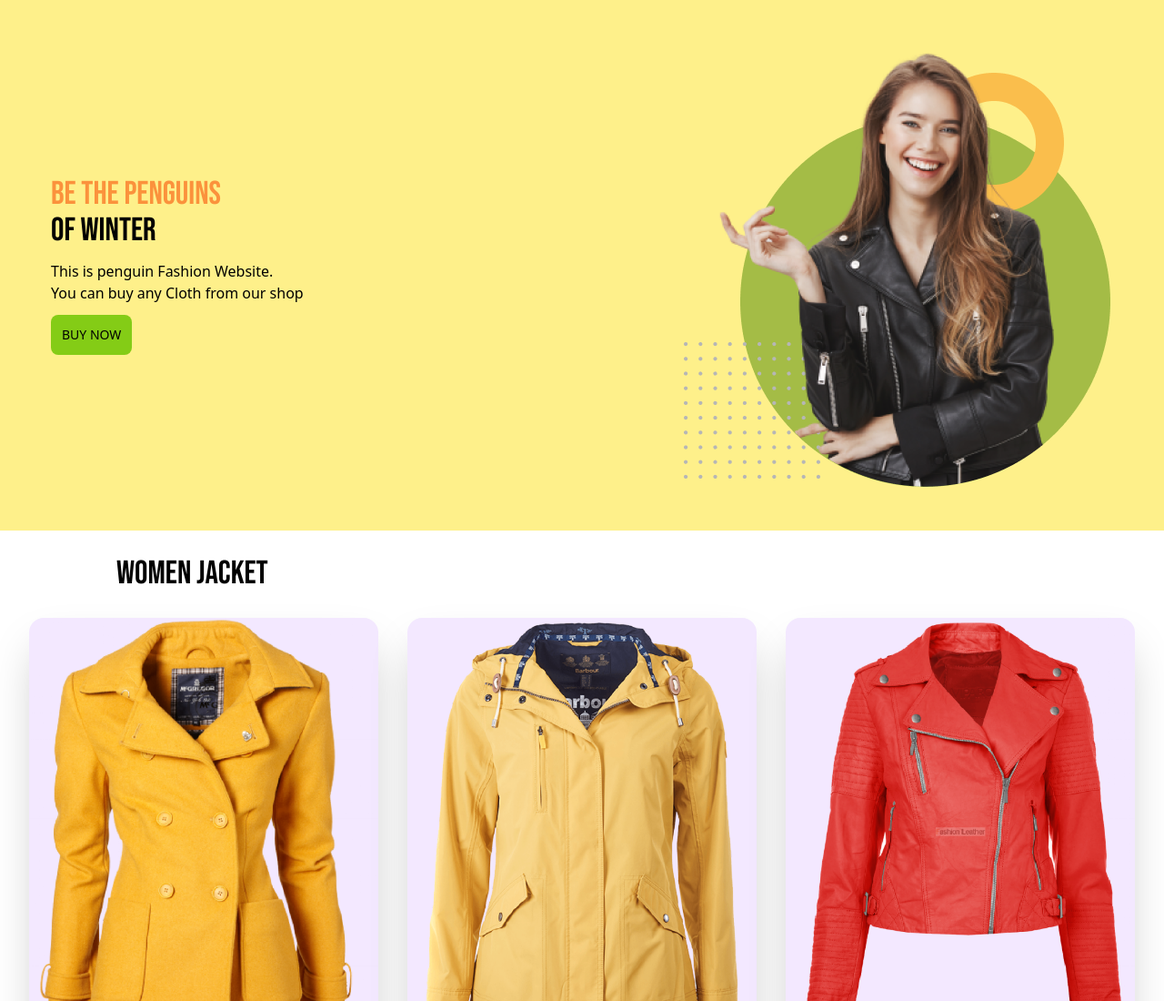
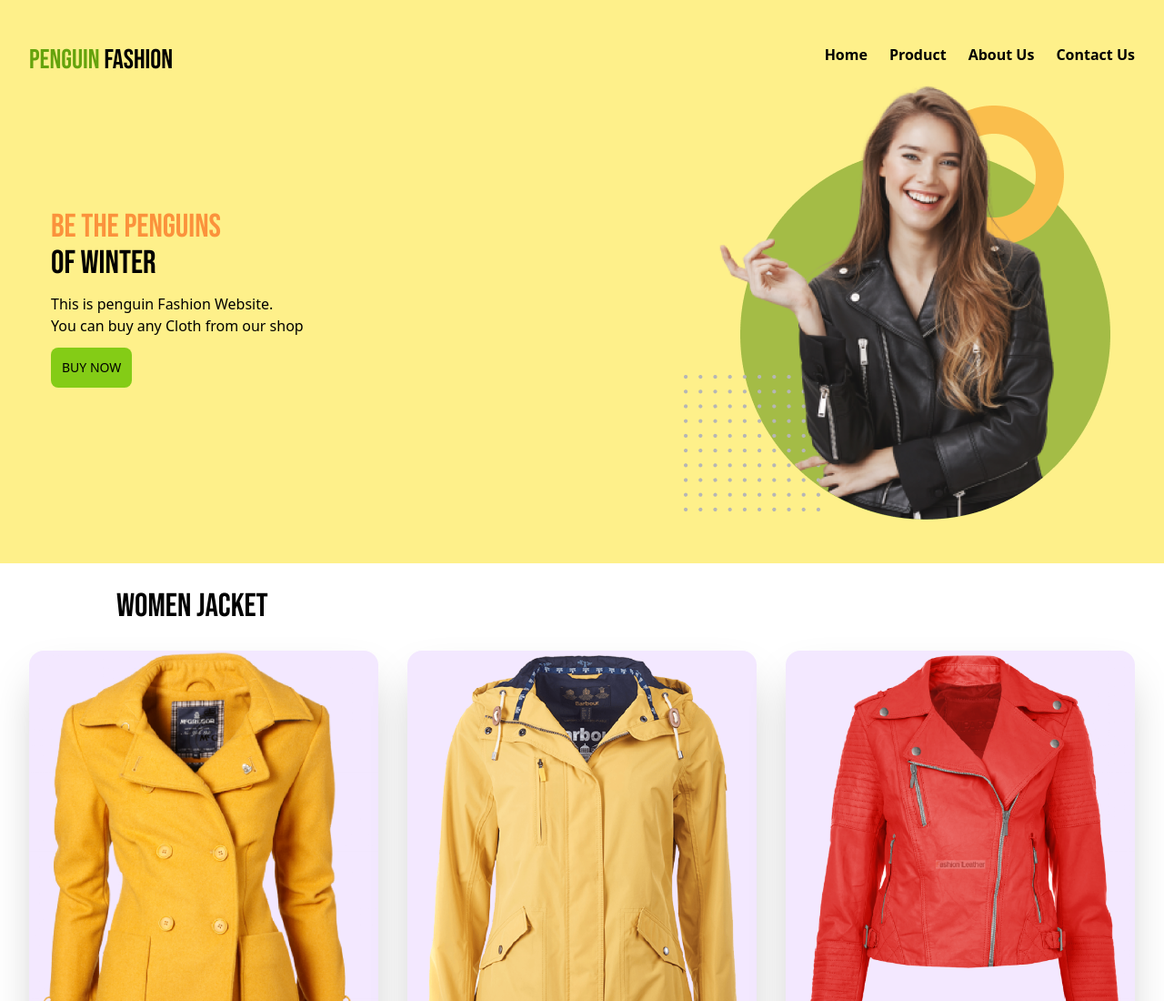
Before and after one commit to Aljuniedkhan/Penguin-Fashion, a plain HTML site: page index.html in a window 1280 px wide. Shown: the top 1100 px of the page at 91% size. Drawn offline with nearby package versions, Linux system fonts and the light colour scheme.

Commit message:
nav style done

```diff
--- a/index.html
+++ b/index.html
@@ -21,6 +21,17 @@
     <header class="bg-yellow-200 py-12 px-8">
         <!-- NavBar session -->
         <nav>
+            <div class="flex justify-between">
+                <div>
+                    <h3 class="text-3xl font-bebas"><span class="text-lime-600">Penguin</span>&nbsp;Fashion</h3>
+                </div>
+                <div class="inline-flex list-none gap-x-6 font-semibold">
+                     <li>Home</li>
+                     <li>Product</li>
+                     <li>About Us</li>
+                     <li>Contact Us</li>
+                </div>
+            </div>
 
         </nav>
         <!-- Banner Section -->
```
